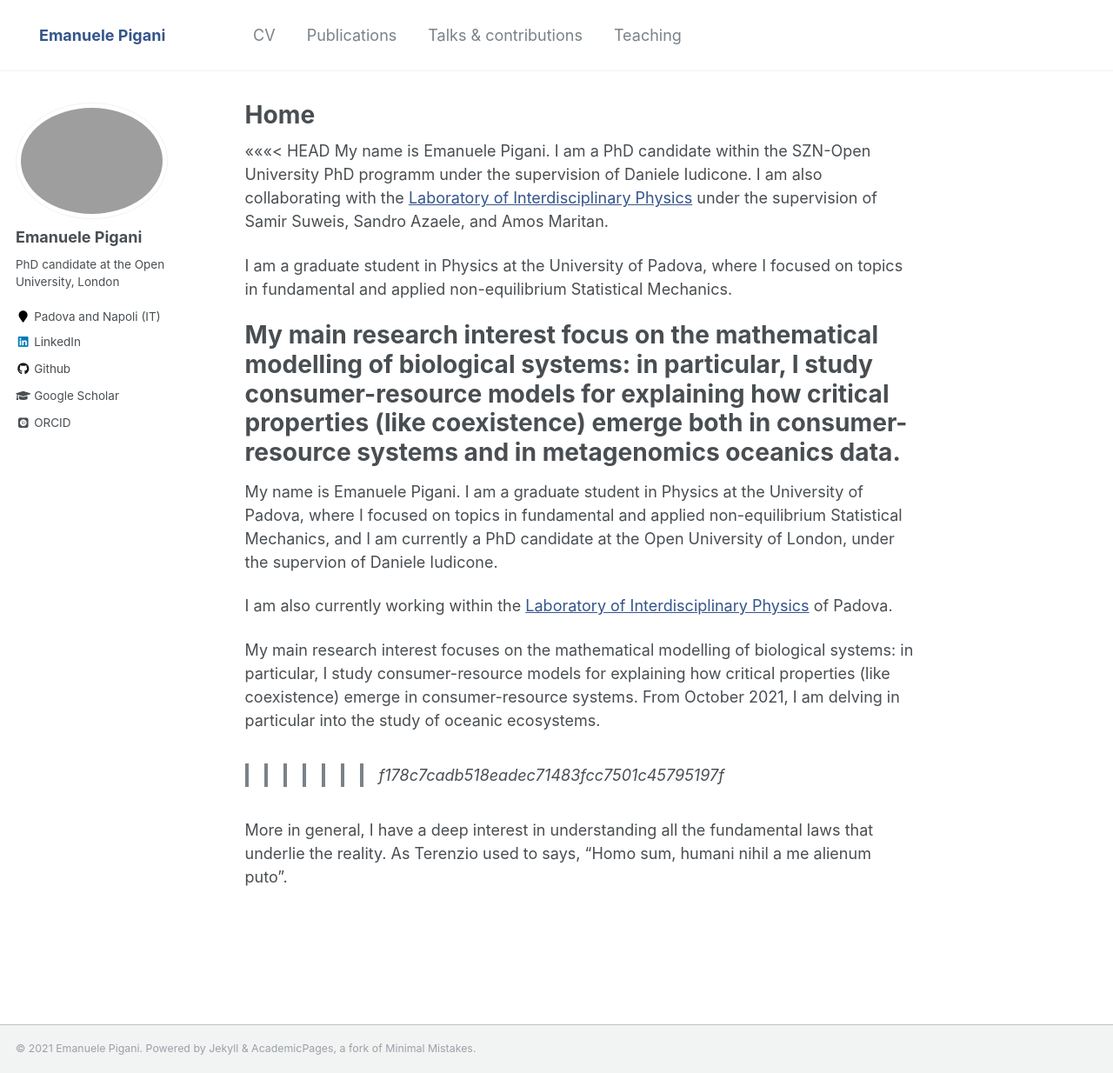
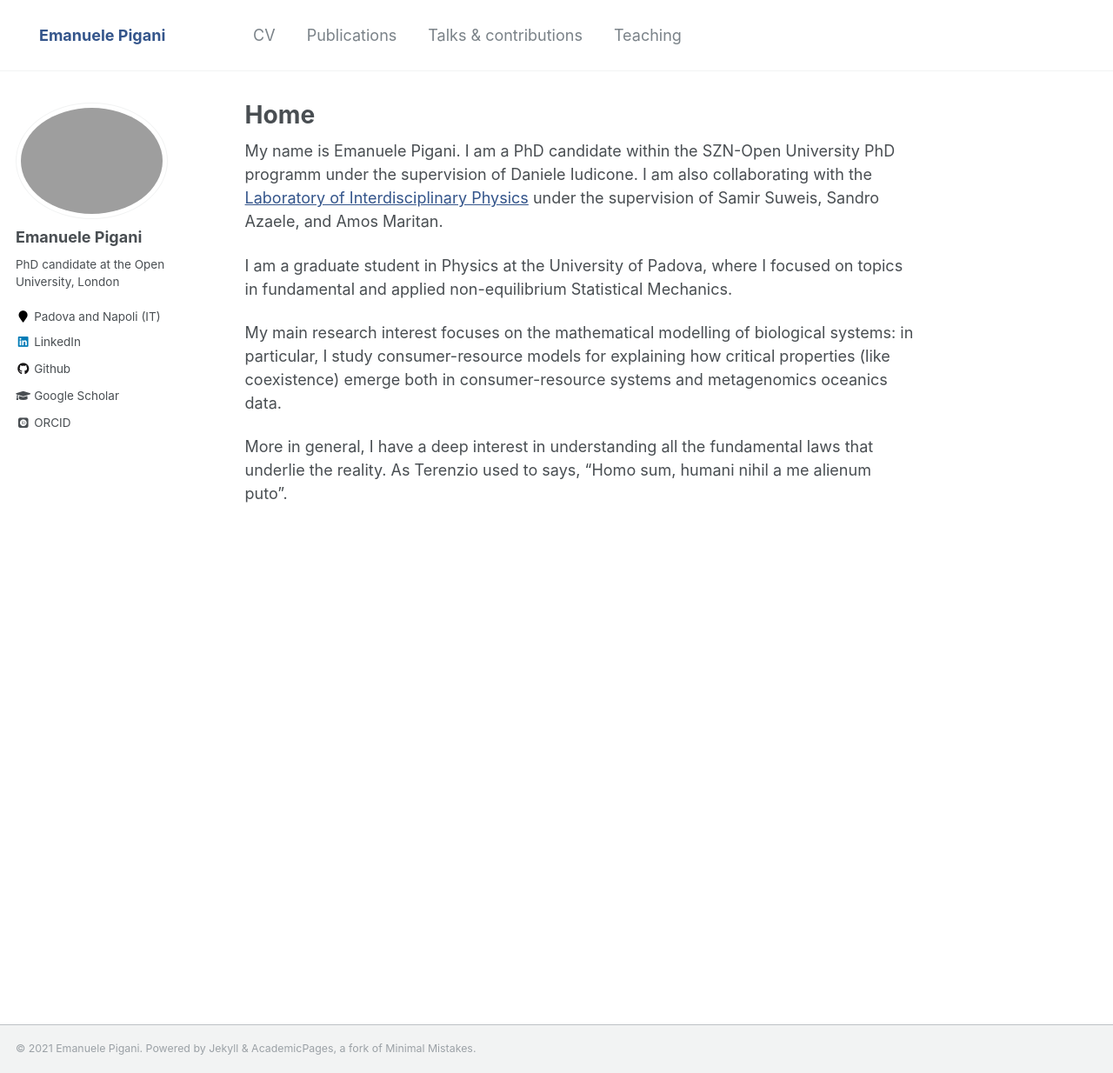
Before and after one commit to epigani/epigani.github.io, a Jekyll site: the page built from _pages/about.md, in a window 1280 px wide and 1234 px high. Shown: the whole window at 87% size. Built offline with Jekyll 4.4.1, drawn with Linux system fonts in a browser that asks for light colours; some web fonts are replaced.

Commit message:
Update about.md

```diff
--- a/_pages/about.md
+++ b/_pages/about.md
@@ -8,19 +8,10 @@ redirect_from:
   - /about.html
 ---
 
-<<<<<<< HEAD
 My name is Emanuele Pigani. I am a PhD candidate within the SZN-Open University PhD programm under the supervision of Daniele Iudicone. I am also collaborating with the [Laboratory of Interdisciplinary Physics](https://liphlab.com/){:target="_blank"}<!--_--> under the supervision of Samir Suweis, Sandro Azaele, and Amos Maritan.
 
 I am a graduate student in Physics at the University of Padova, where I focused on topics in fundamental and applied non-equilibrium Statistical Mechanics.
 
-My main research interest focus on the mathematical modelling of biological systems: in particular, I study consumer-resource models for explaining how critical properties (like coexistence) emerge both in consumer-resource systems and in metagenomics oceanics data.
-=======
-My name is Emanuele Pigani.
-I am a graduate student in Physics at the University of Padova, where I focused on topics in fundamental and applied non-equilibrium Statistical Mechanics, and I am currently a PhD candidate at the Open University of London, under the supervion of Daniele Iudicone.
-
-I am also currently working within the [Laboratory of Interdisciplinary Physics](https://liphlab.com/){:target="_blank"}<!--_--> of Padova.
-
-My main research interest focuses on the mathematical modelling of biological systems: in particular, I study consumer-resource models for explaining how critical properties (like coexistence) emerge in consumer-resource systems. From October 2021, I am delving in particular into the study of oceanic ecosystems.
->>>>>>> f178c7cadb518eadec71483fcc7501c45795197f
+My main research interest focuses on the mathematical modelling of biological systems: in particular, I study consumer-resource models for explaining how critical properties (like coexistence) emerge both in consumer-resource systems and metagenomics oceanics data.
 
 More in general, I have a deep interest in understanding all the fundamental laws that underlie the reality. As Terenzio used to says,  "Homo sum, humani nihil a me alienum puto”.
```
